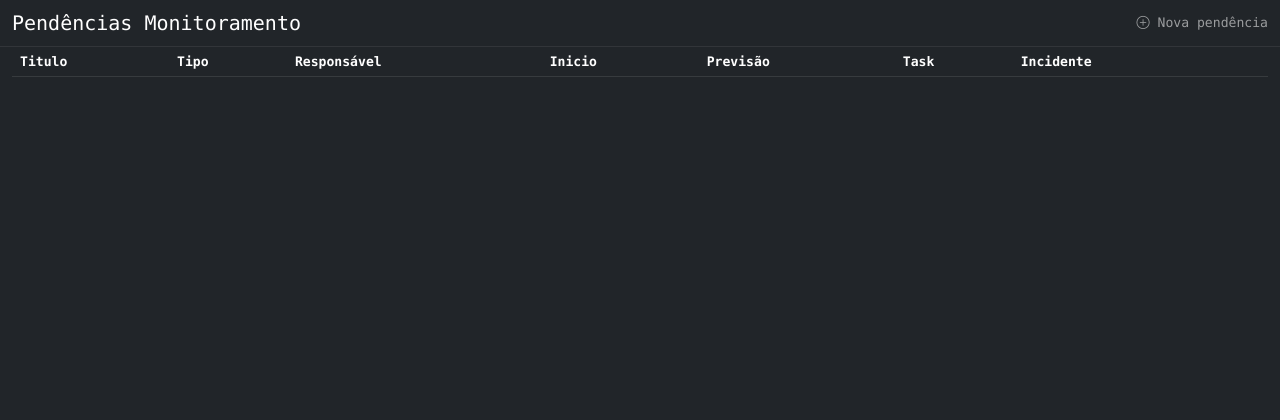
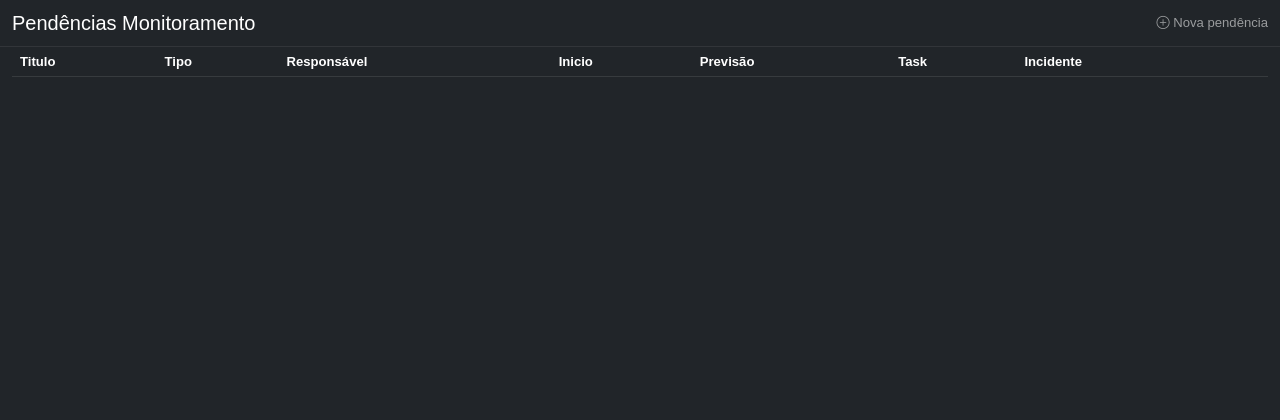
Before and after one commit to ewertonhm/Controle-de-pend-ncias-Fronted, a PHP site: template classes/Views/index.twig in a window 1280 px wide. Shown: the top 420 px of the page. Run offline with PHP 8.4, Linux system fonts and the light colour scheme; the template is opened without the code that fills it, so the values that code supplies are empty; some libraries are stand-ins or nearby versions.

Commit message:
change font

```diff
--- a/classes/Views/index.twig
+++ b/classes/Views/index.twig
@@ -48,9 +48,9 @@
 {% endblock %}
 
 {% block navbar %}
-  {% include 'navbar.html' %}
+  {% include 'navbarIndex.html' %}
 {% endblock %}
 
 {% block bottombar %}
-    {% include 'bottombar.html' %}
+    {% include 'bottombarIndex.html' %}
 {% endblock %}
--- a/css/styles.css
+++ b/css/styles.css
@@ -1,6 +1,10 @@
 :root {
    --bs-body-font-size:0.82rem;
-   --bs-body-font-family: var(--bs-font-monospace);
+   /*--bs-body-font-family: var(--bs-font-monospace);*/
+   --bs-body-font-family: Arial,
+      Tahoma,
+      Verdana,
+      sans-serif;
    --bs-body-line-height: 1;
 }
 
```
Also changed, not shown: classes/Views/bottombarIndex.html (renamed from classes/Views/bottombar.html), classes/Views/navbarIndex.html (renamed from classes/Views/navbar.html).
